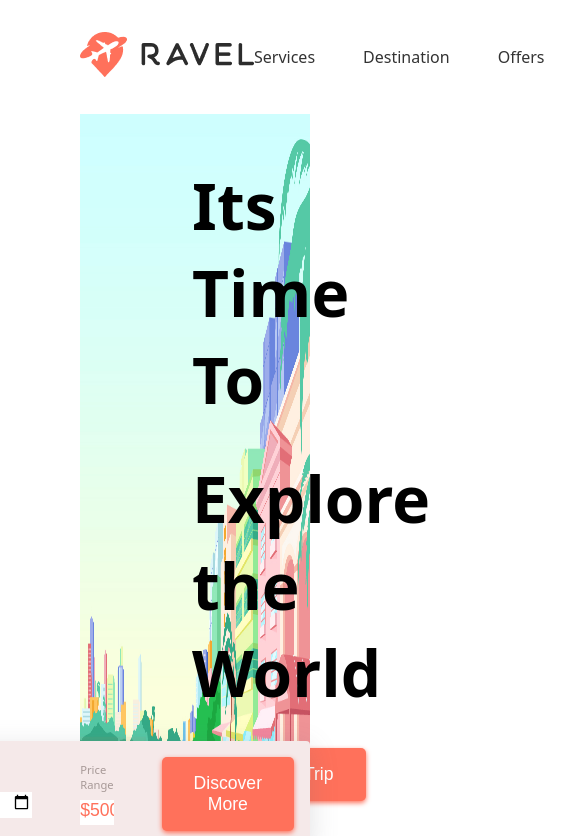
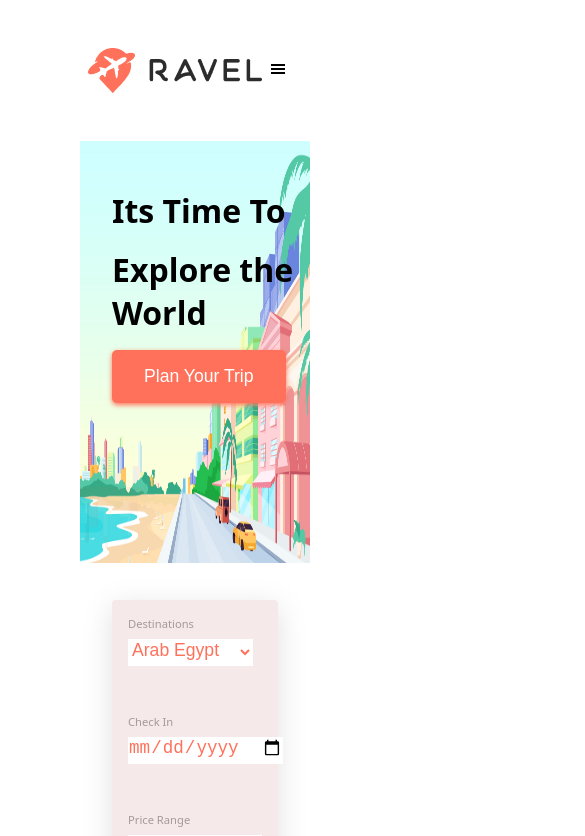
Before and after one commit to priyankasingh2907/react-travel-agency-website, a React (Vite) app: page / in a window 390 px wide. Shown: the top 836 px of the page, 585 px wide, since content can reach past the window. Built offline with nearby package versions, Linux system fonts and the light colour scheme.

Commit message:
media queries added made responsive

```diff
--- a/src/components/Destination.jsx
+++ b/src/components/Destination.jsx
@@ -94,4 +94,17 @@ const Section = styled.section`
       }
     }
   }
+  @media screen and (min-width: 280px) and (max-width: 1080px) {
+    margin: 0rem 2rem;
+    flex-direction: column;
+    gap: 3rem;
+    .destinations {
+      flex-direction: column;
+      .destination {
+        img {
+          width: 100%;
+        }
+      }
+    }
+  }
 `;
--- a/src/components/DownloadApp.jsx
+++ b/src/components/DownloadApp.jsx
@@ -59,4 +59,20 @@ const Section = styled.section`
     right: 1rem;
     border-radius: 5px;
   }
+  @media screen and (min-width: 280px) and (max-width: 1080px) {
+    flex-direction: column;
+    height: max-content;
+    gap: 4rem;
+    padding: 2rem;
+    .info {
+      h1 {
+        font-size: 2rem;
+        width: 100%;
+      }
+    }
+    .screens {
+      position: initial;
+      height: 15rem;
+    }
+  }
 `;
--- a/src/components/Footer.jsx
+++ b/src/components/Footer.jsx
@@ -133,9 +133,10 @@ const Section = styled.section`
     }
   }
   @media screen and (min-width: 280px) and (max-width: 1088px) {
-    margin: 2rem;
+    margin: 0 1rem;
     .upperFooter {
-      grid-template-columns: 1fr;
+      display: flex;
+      flex-direction: column;
     }
   }
 `;
--- a/src/components/Home.jsx
+++ b/src/components/Home.jsx
@@ -109,4 +109,28 @@ const Section = styled.section`
       }
     }
   }
+  @media screen and (min-width: 280px) and (max-width: 1080px) {
+    .background {
+      img {
+        height: 50vh;
+      }
+    }
+    .content {
+      .info {
+        margin-left: 2rem;
+        h1 {
+          font-size: 2rem;
+          margin-bottom: 1rem;
+        }
+      }
+      .planner {
+        position: initial;
+        margin: 2rem;
+        form {
+          align-items: flex-start;
+          flex-direction: column;
+        }
+      }
+    }
+  }
 `;
--- a/src/components/Navbar.jsx
+++ b/src/components/Navbar.jsx
@@ -1,24 +1,42 @@
+import { useState } from "react";
 import styled from "styled-components";
-import logo from "../components/assets/logo.png";
 import { BsPerson } from "react-icons/bs";
-import { IoSearchCircleOutline } from "react-icons/io5";
+import { GiHamburgerMenu } from "react-icons/gi";
+import { MdClose } from "react-icons/md";
+import { IoSearchOutline } from "react-icons/io5";
+import Logo from "../components/assets/logo.png";
+
 export default function Navbar() {
+  const [isNavOpen, setIsNavOpen] = useState(false);
+  const html = document.querySelector("html");
+  html.addEventListener("click", (e) => setIsNavOpen(false));
   return (
-    <Nav>
+    <Container state={isNavOpen ? 1 : 0}>
       <div className="brand">
-        <img src={logo} alt="logo" />
+        <img src={Logo} alt="logo" />
       </div>
-      <div className="toggl"></div>
-      <div className="links">
+      <div className="toggle">
+        {isNavOpen ? (
+          <MdClose onClick={() => setIsNavOpen(false)} />
+        ) : (
+          <GiHamburgerMenu
+            onClick={(e) => {
+              e.stopPropagation();
+              setIsNavOpen(true);
+            }}
+          />
+        )}
+      </div>
+      <div className={`links ${isNavOpen ? "show" : ""}`}>
         <ul>
           <li>
-            <a href="#services">Services</a>
+            <a href="#services">Home</a>
           </li>
           <li>
-            <a href="#destination">Destination</a>
+            <a href="#destination"> Destination</a>
           </li>
           <li>
-            <a href="#offer">Offers</a>
+            <a href="#offer">Offer</a>
           </li>
           <li>
             <a href="#tour">Tour</a>
@@ -28,6 +46,7 @@ export default function Navbar() {
           </li>
         </ul>
       </div>
+
       <div className="account-info">
         <div className="account">
           <span>
@@ -36,13 +55,14 @@ export default function Navbar() {
           <span>My Account</span>
         </div>
         <div className="search">
-          <IoSearchCircleOutline />
+          <IoSearchOutline />
         </div>
       </div>
-    </Nav>
+    </Container>
   );
 }
-const Nav = styled.nav`
+
+const Container = styled.nav`
   display: flex;
   justify-content: space-between;
   align-items: center;
@@ -51,7 +71,7 @@ const Nav = styled.nav`
       cursor: pointer;
     }
   }
-  .troggle {
+  .toggle {
     display: none;
   }
   .links {
@@ -62,7 +82,7 @@ const Nav = styled.nav`
       li {
         a {
           text-decoration: none;
-          color: #333;
+          color: black;
           cursor: pointer;
           transition: var(--default-transition);
           &:hover {
@@ -84,4 +104,52 @@ const Nav = styled.nav`
       cursor: pointer;
     }
   }
+
+  @media screen and (min-width: 280px) and (max-width: 1080px) {
+    position: relative;
+    padding: 1rem 0.5rem;
+    z-index: 10;
+    .account-info {
+      display: none;
+    }
+    .brand {
+      display: flex;
+      justify-content: space-between;
+      align-items: center;
+      width: 100%;
+    }
+    .toggle {
+      padding-right: 1rem;
+      display: block;
+      z-index: 1;
+    }
+    .show {
+      opacity: 1 !important;
+      visibility: visible !important;
+    }
+
+    .links {
+      position: absolute;
+      overflow-x: hidden;
+      top: 0;
+      right: 0;
+      width: ${({ state }) => (state ? "60%" : "0%")};
+      height: 100vh;
+      background-color: var(--primary-color);
+      opacity: 0;
+      visibility: hidden;
+      transition: 0.4s ease-in-out;
+      ul {
+        flex-direction: column;
+        text-align: center;
+        height: 100%;
+        justify-content: center;
+        li {
+          a {
+            color: white;
+          }
+        }
+      }
+    }
+  }
 `;
--- a/src/components/Offer.jsx
+++ b/src/components/Offer.jsx
@@ -78,4 +78,34 @@ const Section = styled.section`
       }
     }
   }
+  @media screen and (min-width: 280px) and (max-width: 1080px) {
+    flex-direction: column;
+    margin: 5rem 1rem;
+    gap: 2rem;
+    .image {
+      img {
+        max-inline-size: 100%;
+        block-size: auto;
+      }
+    }
+    .content {
+      .title {
+        h1 {
+          font-size: 2rem;
+          text-align: center;
+        }
+      }
+      .list {
+        li {
+          gap: 1rem;
+          margin: 2rem 0;
+          .text {
+            h3 {
+              font-size: 1rem;
+            }
+          }
+        }
+      }
+    }
+  }
 `;
--- a/src/components/Services.jsx
+++ b/src/components/Services.jsx
@@ -90,4 +90,10 @@ const Section = styled.section`
       }
     }
   }
+  @media screen and (min-width: 280px) and (max-width: 1080px) {
+    margin: 3rem;
+    .services {
+      grid-template-columns: 1fr;
+    }
+  }
 `;
--- a/src/components/Testimonial.jsx
+++ b/src/components/Testimonial.jsx
@@ -25,10 +25,10 @@ export default function Testimonial() {
             </div>
           </div>
           <p className="description">
-            Lorem ipsum dolor sit amet consectetur adipisicing elit. Excepturi
-            expedita atque commodi velit unde pariatur possimus quos error
-            labore soluta incidunt est iste, minus totam? Sunt ipsam delectus
-            cum impedit.
+          Jetrips Hotel is an excellent choice for anybody for considering
+            hosting their events there. Top level facilities and excellent staff
+            make for a briallant environment within which to operate. The hotel
+            is meticulous in its planning.
           </p>
         </div>
         <div className="testimonial-image-two">
@@ -84,4 +84,25 @@ const Section = styled.section`
       }
     }
   }
+  @media screen and (min-width: 280px) and (max-width: 1080px) {
+    margin-top: 5rem;
+    .title {
+      display: flex;
+      justify-content: center;
+      h1 {
+        text-align: center;
+        font-size: 1.5rem;
+        width: 80%;
+      }
+    }
+    .testimonials {
+      flex-direction: column;
+      overflow: hidden;
+      .testimonial-image-one,
+      .testimonial-image-two {
+        max-inline-size: 100%;
+        block-size: auto;
+      }
+    }
+  }
 `;
--- a/src/components/Tour.jsx
+++ b/src/components/Tour.jsx
@@ -146,4 +146,35 @@ const Section = styled.section`
       }
     }
   }
+  @media screen and (min-width: 280px) and (max-width: 1080px) {
+    margin: 0 2rem;
+    .ellipse {
+      display: none;
+    }
+    h2 {
+      transform: translateY(0px);
+      font-size: 2rem;
+    }
+    .tours {
+      flex-direction: column;
+      gap: 5rem;
+      .tour {
+        &:nth-of-type(2) {
+          transform: translateY(0);
+        }
+        button {
+          display: none !important;
+        }
+        .image {
+          img {
+            max-inline-size: 100%;
+            block-size: auto;
+          }
+          .vectors {
+            display: none;
+          }
+        }
+      }
+    }
+  }
 `;
```
